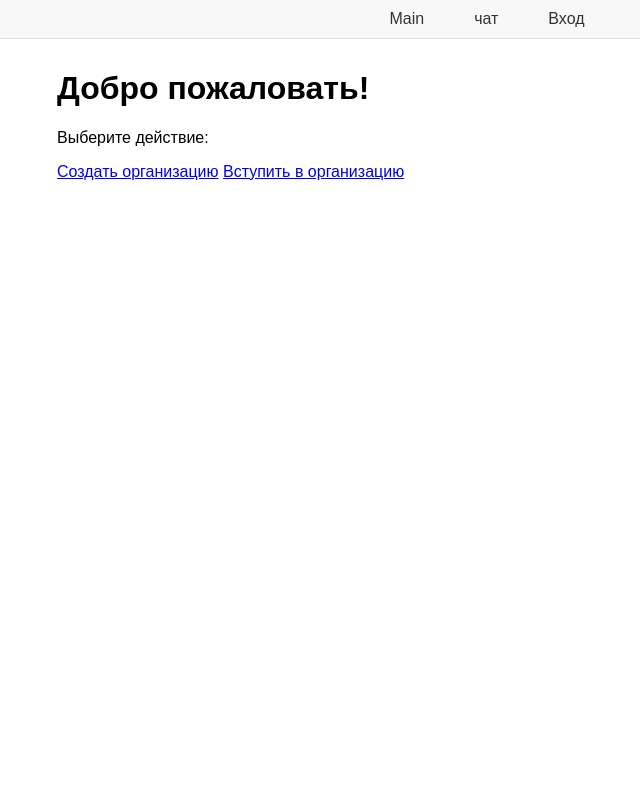
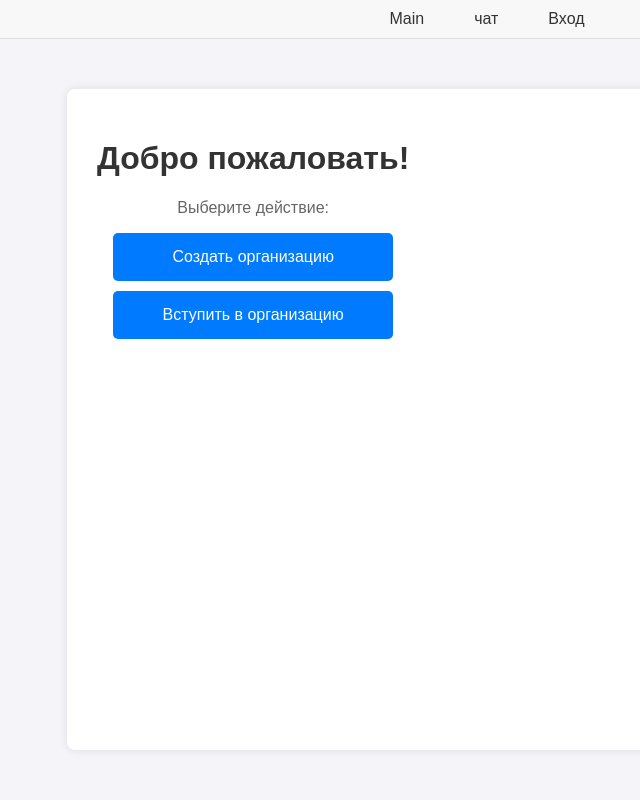
Before and after one commit to dlllnnz/quryltay, a PHP site: page /choosing_form.php in a window 1280 px wide; the page is wider, and only the part inside the window is pictured. Shown: that part, without its empty margins (153-793 px from the left). Run offline with PHP 8.4, Linux system fonts and the light colour scheme.

Commit message:
Update choosing_form.php
добавила стиль

```diff
--- a/choosing_form.php
+++ b/choosing_form.php
@@ -11,6 +11,48 @@
     <link rel="stylesheet" href="https://cdnjs.cloudflare.com/ajax/libs/font-awesome/6.0.0-beta3/css/all.min.css">
     <title>Добро пожаловать в Quryltay</title>
     <link rel="stylesheet" href="styles/main.css">
+    <style>
+			 body {
+					 font-family: 'Fira Sans', sans-serif;
+					 background-color: #f4f4f9;
+					 margin: 0;
+					 padding: 0;
+			 }
+			 .container {
+					 max-width: 800px;
+					 margin: 50px auto;
+					 padding: 20px;
+					 background-color: #fff;
+					 box-shadow: 0 0 10px rgba(0, 0, 0, 0.1);
+					 border-radius: 8px;
+			 }
+			 h1 {
+					 text-align: center;
+					 color: #333;
+			 }
+			 p {
+					 text-align: center;
+					 color: #666;
+			 }
+			 .btn {
+					 display: block;
+					 width: 80%;
+					 margin: 10px auto;
+					 padding: 15px;
+					 text-align: center;
+					 background-color: #007bff;
+					 color: #fff;
+					 text-decoration: none;
+					 border-radius: 5px;
+					 transition: background-color 0.3s;
+			 }
+			 .btn:hover {
+					 background-color: #0056b3;
+			 }
+			 .btn i {
+					 margin-right: 10px;
+			 }
+	 </style>
 </head>
 <body>
     <?php require("parts/globals.php")?>
```
